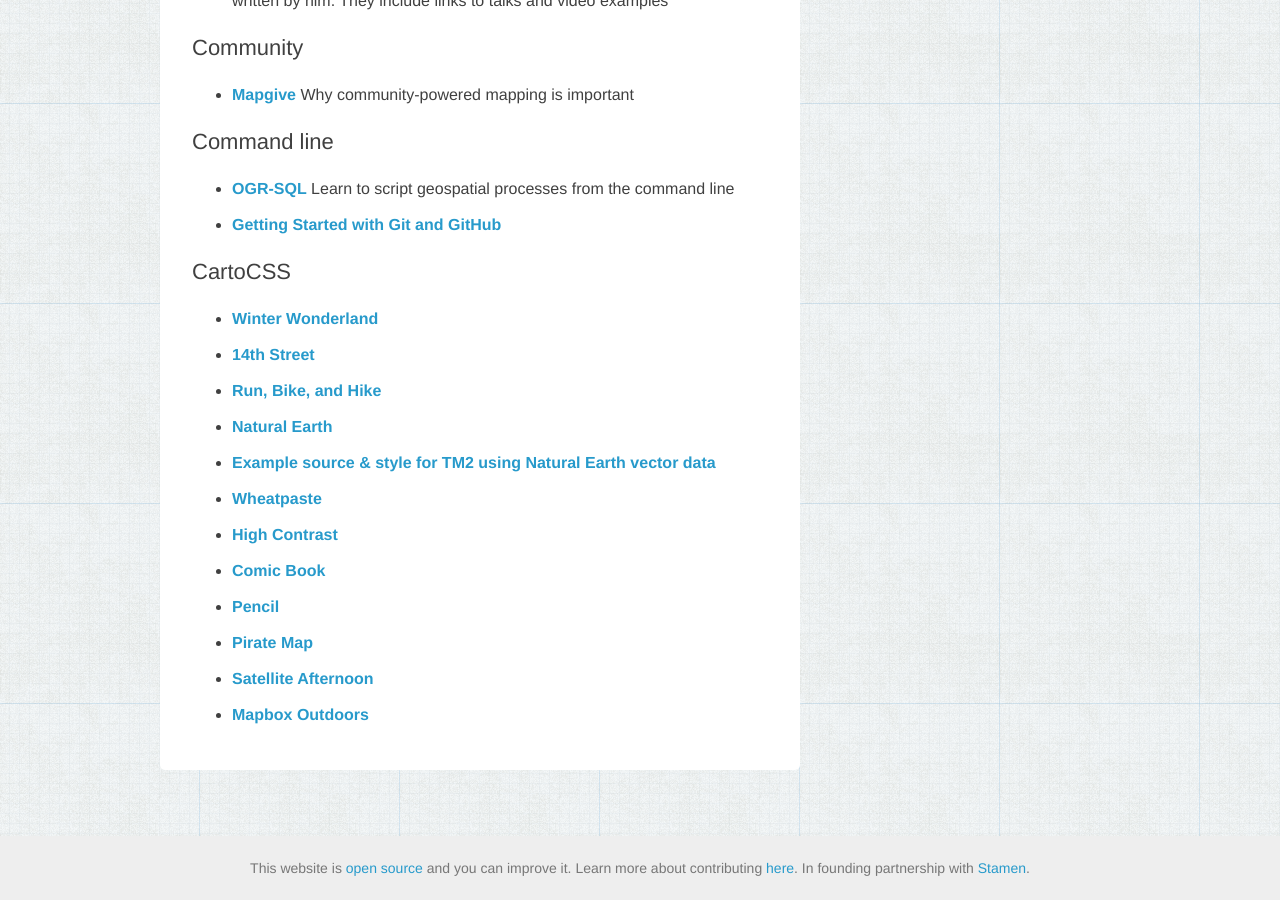
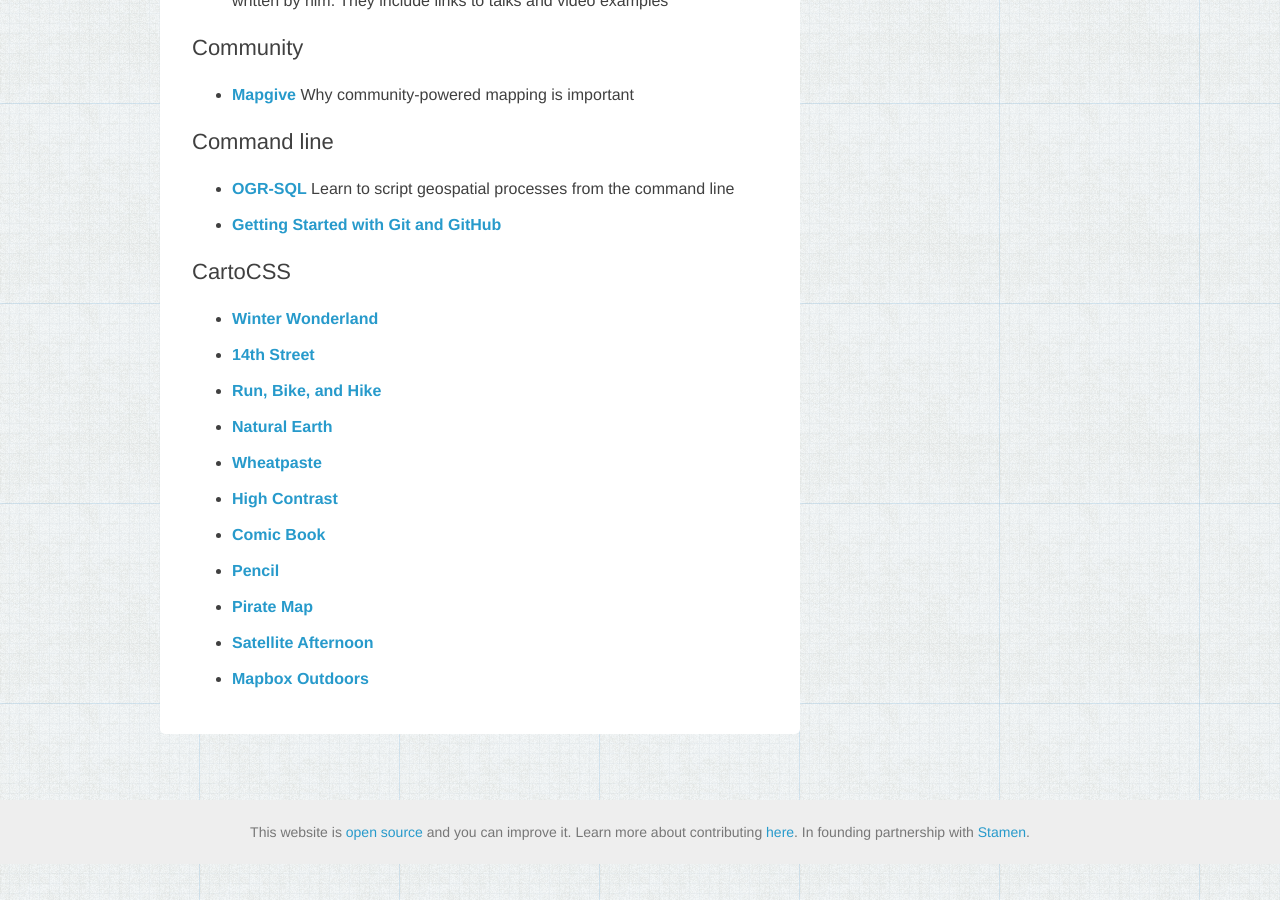
Before and after one commit to maptime/maptime.github.io, a Jekyll site: the page built from lessons-resources/index.html, in a window 1280 px wide and 900 px high, scrolled down 2696 px. Built offline with Jekyll 4.4.1, drawn with Linux system fonts in a browser that asks for light colours.

Commit message:
rem bad link

```diff
--- a/_data/tutorials.yml
+++ b/_data/tutorials.yml
@@ -205,11 +205,6 @@
     - CartoCSS
   link: https://github.com/mapbox/natural-earth-tm2
 
-- name: Example source & style for TM2 using Natural Earth vector data
-  tags:
-    - CartoCSS
-  link: https://github.com/mapbox/Example source & style for TM2 using Natural Earth vector data
-
 - name: Wheatpaste
   tags:
     - CartoCSS
```
